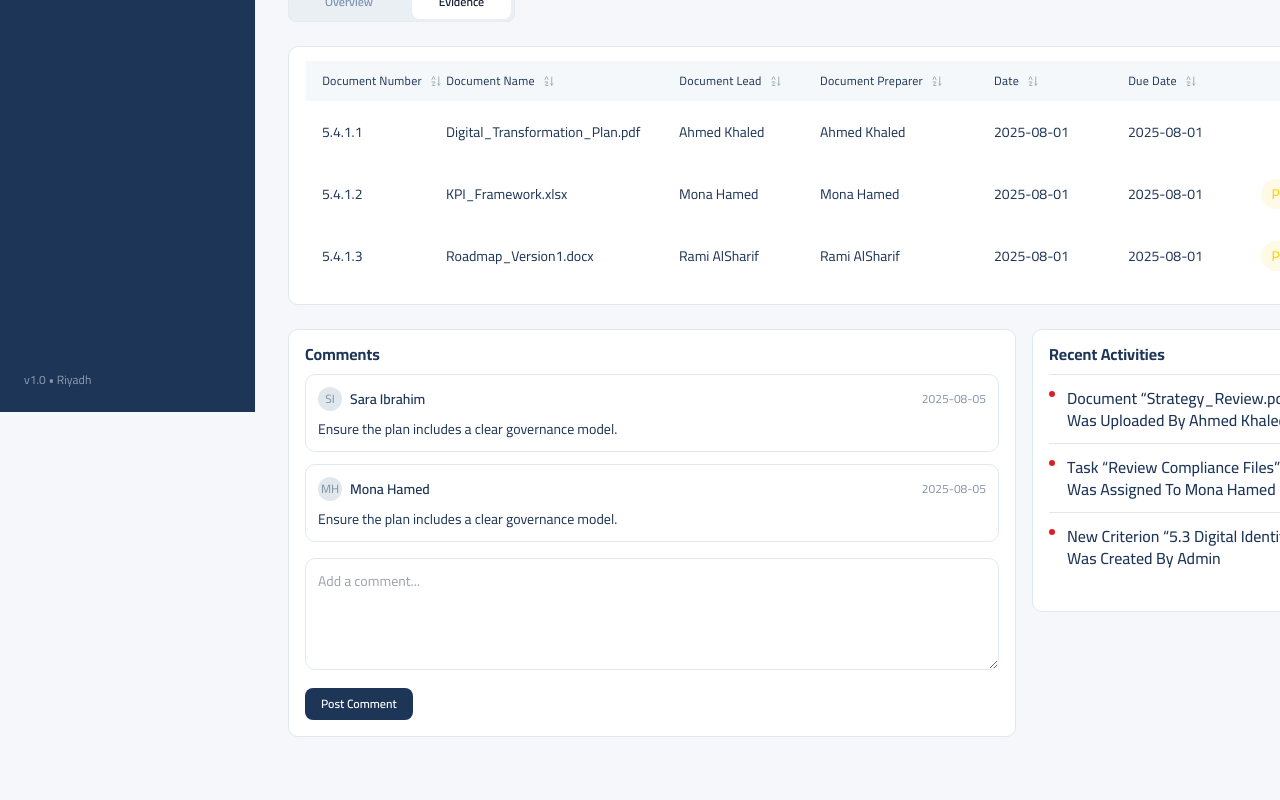
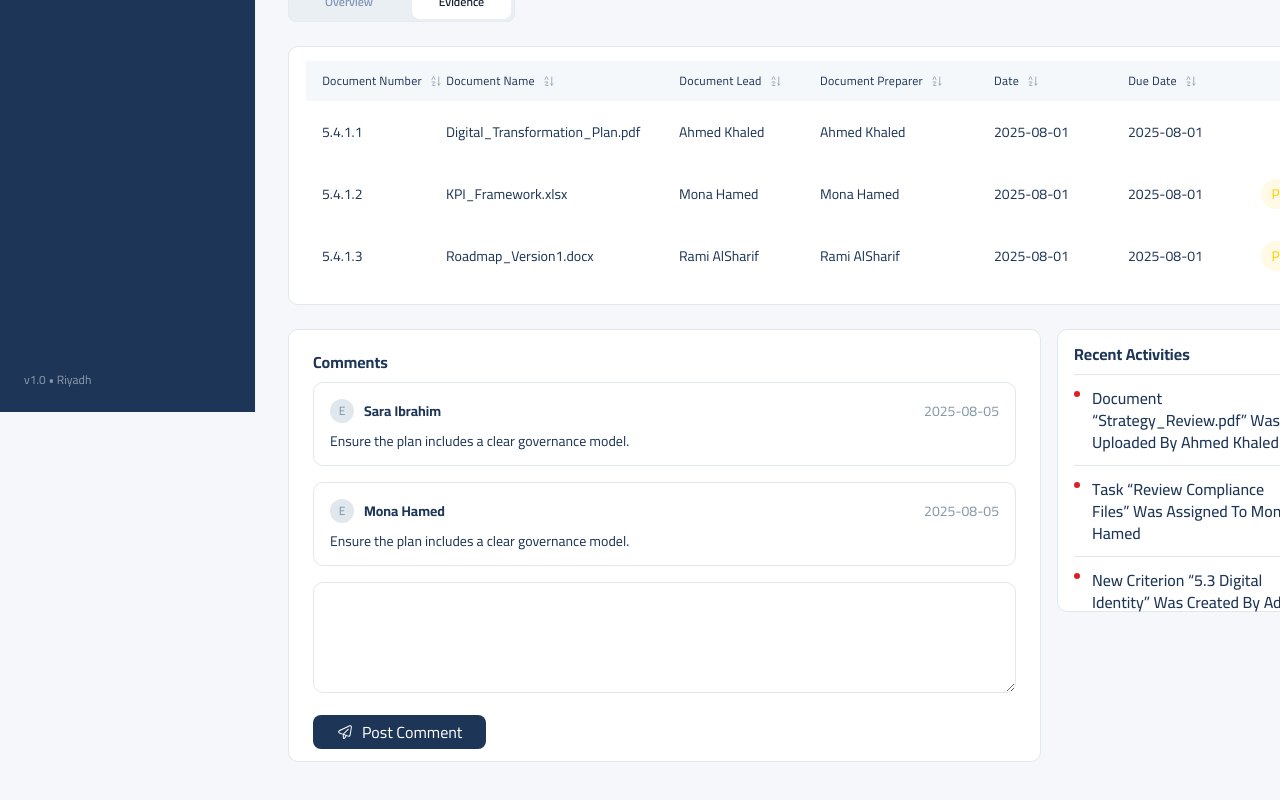
Before and after one commit to waqasshaukat/tahwul-task, a Next.js app: page /perspectives/evidence in a window 1280 px wide. Shown: the part 388-1188 px from the top of the page. Built offline with nearby package versions, Linux system fonts and the light colour scheme.

Commit message:
Comments panel

```diff
--- a/src/components/CommentsPanel.tsx
+++ b/src/components/CommentsPanel.tsx
@@ -10,40 +10,41 @@ type Props = {
 
 export default function CommentsPanel({ comments }: Props) {
   return (
-    <div className="w-full rounded-[10px] border border-[#E0E8ED] bg-white p-4">
+    <div className="h-[433px] w-[753px] max-w-full rounded-[10px] border border-[#E0E8ED] bg-white p-[24px]">
       <h3 className="text-[16px] font-bold leading-4 text-[#1D3557]">Comments</h3>
-      <div className="mt-3 space-y-3">
+      <div className="mt-3 space-y-4">
         {comments.map((comment) => (
-          <div key={comment.author} className="rounded-[10px] border border-[#E0E8ED] bg-white px-3 py-3">
-            <div className="flex items-center justify-between">
-              <div className="flex items-center gap-2">
-                <div className="flex h-6 w-6 items-center justify-center rounded-full bg-[#E0E8ED] text-[12px] font-medium text-[#8597A8]">
-                  {comment.author
-                    .split(" ")
-                    .map((part) => part[0])
-                    .slice(0, 2)
-                    .join("")}
+          <div
+            key={comment.author}
+            className="h-[84px] w-[705px] max-w-full rounded-[10px] border border-[#E0E8ED] bg-white p-4"
+          >
+            <div className="flex items-start justify-between">
+              <div className="flex items-start gap-[10px]">
+                <div className="flex h-[24px] w-[24px] items-center justify-center rounded-full bg-[#E0E8ED] text-[12px] font-medium text-[#8597A8]">
+                  E
                 </div>
-                <span className="text-[14px] font-semibold leading-[20px] text-[#1D3557]">
-                  {comment.author}
-                </span>
+                <div className="relative">
+                  <span className="block pt-[4px] text-[14px] font-bold leading-[16px] text-[#1D3557]">
+                    {comment.author}
+                  </span>
+                  <p className="mt-[12px] text-[14px] font-normal leading-[20px] text-[#1D3557] -ml-[34px]">
+                    {comment.text}
+                  </p>
+                </div>
               </div>
-              <span className="text-[12px] font-normal leading-[16px] text-[#8597A8]">
+              <span className="pt-[4px] text-[14px] font-normal leading-[16px] text-[#8597A8]">
                 {comment.time}
               </span>
             </div>
-            <p className="mt-2 text-[14px] font-normal leading-[20px] text-[#1D3557]">
-              {comment.text}
-            </p>
           </div>
         ))}
       </div>
       <div className="mt-4">
         <textarea
-          className="h-[112px] w-full rounded-[10px] border border-[#E0E8ED] bg-white p-3 text-[14px] leading-[20px] text-[#1D3557] outline-none focus:border-[#1D3557]"
-          placeholder="Add a comment..."
+          className="h-[111px] w-[705px] max-w-full rounded-[10px] border border-[#E0E8ED] bg-white p-3 text-[14px] leading-[20px] text-[#1D3557] outline-none focus:border-[#1D3557]"
         />
-        <button className="mt-3 inline-flex h-8 items-center gap-2 rounded-[8px] bg-[#1D3557] px-4 text-[12px] font-semibold leading-[16px] text-white">
+        <button className="mt-4 inline-flex h-[34px] items-center gap-[9px] rounded-[8px] bg-[#1D3557] px-[24px] py-[14px] text-[16px] font-normal leading-[16px] text-white">
+          <img src="/icons/post.svg" alt="" className="h-4 w-4" />
           Post Comment
         </button>
       </div>
```
Also changed, not shown: public/icons/post.svg (added).
